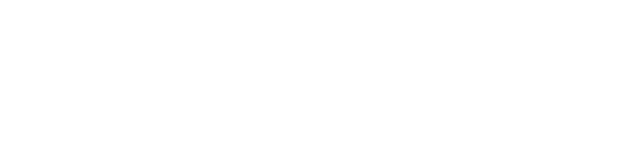
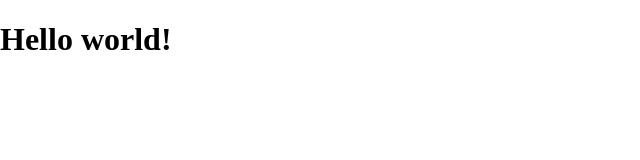
Before and after one commit to mouss4/TemplateTest, a plain HTML site: page index.html in a window 1280 px wide. Shown: the whole page, without its empty margins (0-640 px from the left). Drawn offline with Linux system fonts and the light colour scheme.

Commit message:
HelloWorld

```diff
--- a/index.html
+++ b/index.html
@@ -9,6 +9,7 @@
     <link rel="stylesheet" href="style.css">
 </head>
 <body>
+    <h1>Hello world!</h1>
 
     <!-- Script -->
      <script src="script.js"></script>
--- a/script.js
+++ b/script.js
@@ -0,0 +1 @@
+console.log()
```
